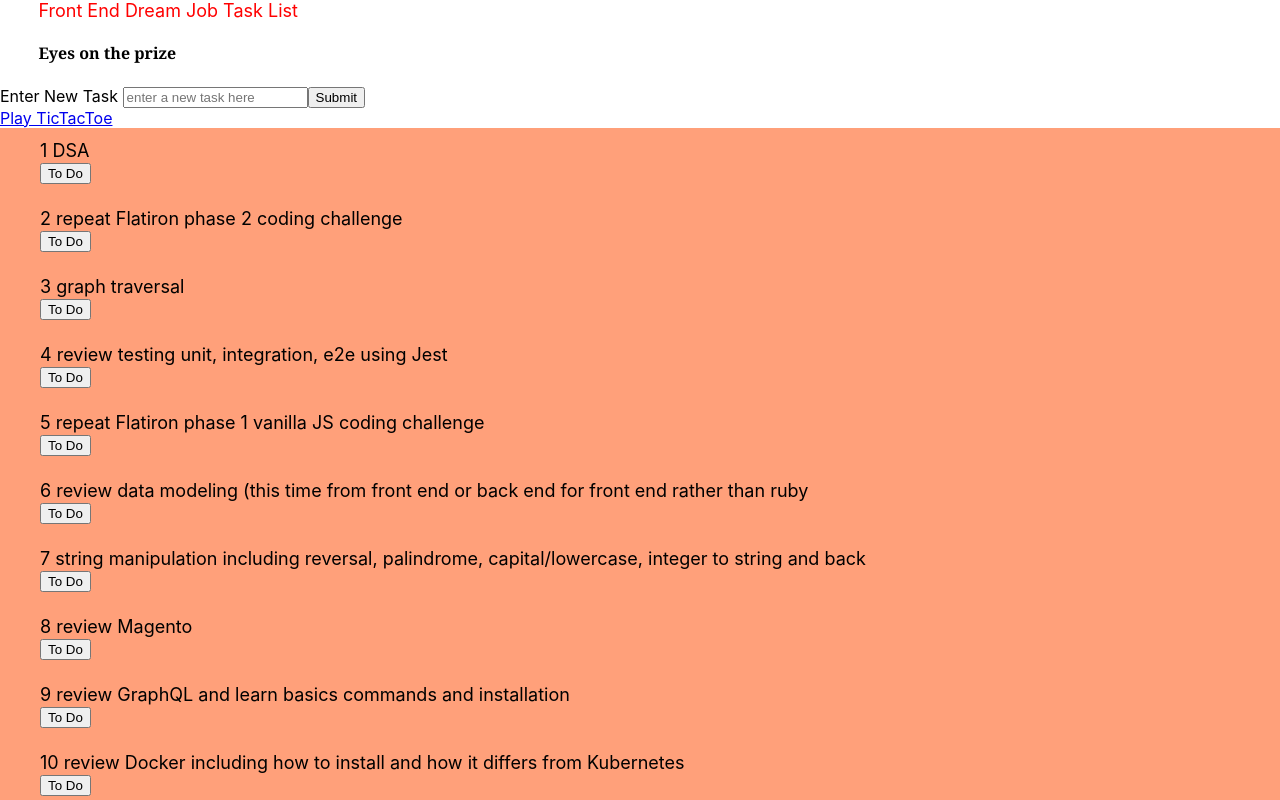
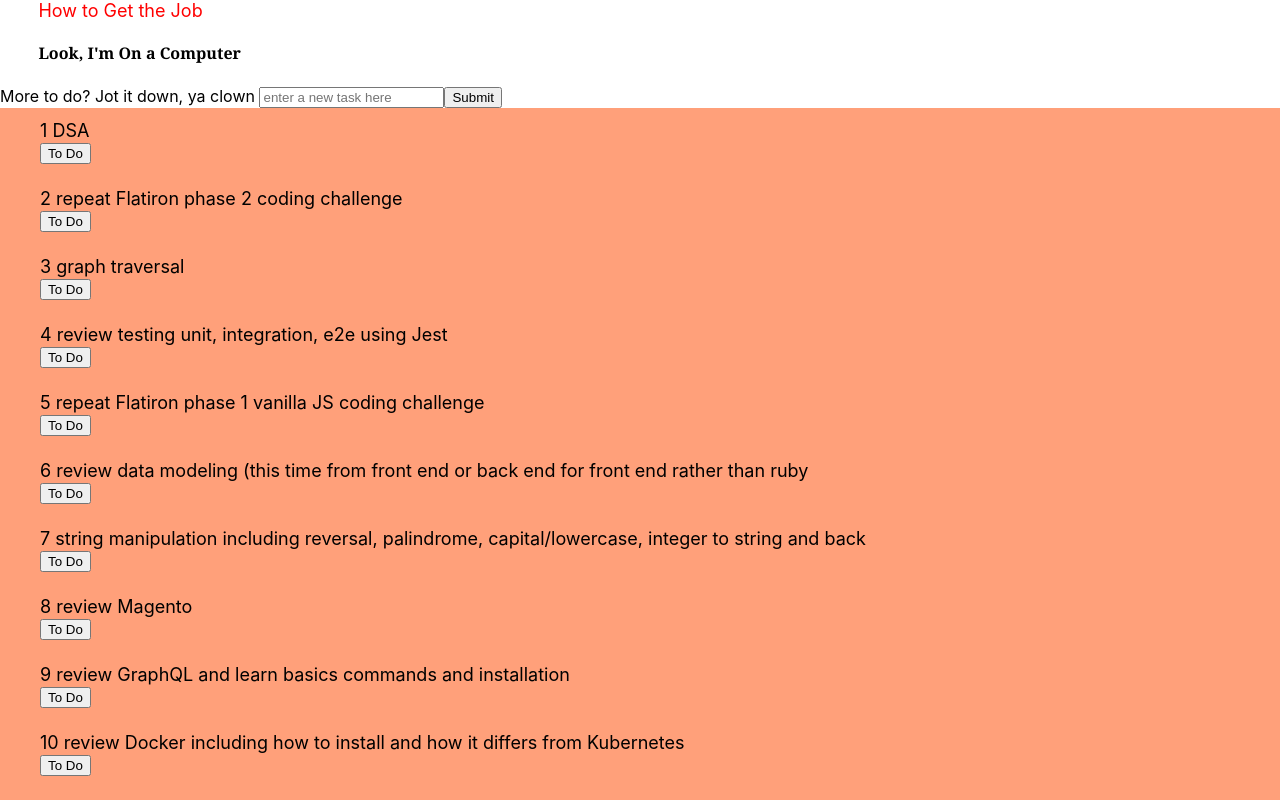
Before and after one commit to Laraellenh/todo-list-frontend-practice, a React (Create React App) app: page /tictactoe in a window 1280 px wide. Shown: the top 800 px of the page. Built offline with nearby package versions, Linux system fonts and the light colour scheme; data requests are answered from the project's data file.

Commit message:
wording changes, style

```diff
--- a/src/App.js
+++ b/src/App.js
@@ -6,7 +6,7 @@ import NewToDo from './Components/NewToDo'
 import { Link} from "react-router-dom"
 import TicTacToe from './Components/TicTacToe'
 import Counter from './Components/Counter'
-
+// going to use borwser router to put give other components (game, counter) their own paths when I have time
 
 function App() {
 const [tasks, setTasks] = useState([]);
@@ -31,15 +31,15 @@ useEffect(()=>{
 
     <div  >
 
-      <div className="div"> Front End Dream Job Task List </div>
-      <h4 className="h4"> Eyes on the prize </h4>
+      <div className="div"> How to Get the Job </div>
+      <h4 className="h4"> Look, I'm On a Computer </h4>
       <NewToDo onAddNewTask={addNewToDo} tasksArray= {taskList} setTasks={setTasks} />
-      <Link to= "/tictactoe"> Play TicTacToe </Link>
+      {/* <Link to= "/tictactoe"> Play TicTacToe </Link> */}
       <ul id="myUL">
       {taskList}
       <br></br>
       <TicTacToe/>
-      <br></br>
+      {/* <br></br> */}
       <Counter/>
       </ul>
       {/* <Routes>
--- a/src/Components/NewToDo.js
+++ b/src/Components/NewToDo.js
@@ -32,7 +32,7 @@ const [newTask, setNewTask] = useState ("")
     console.log(newTask)
     return (
         <form onSubmit={handleSubmit}>
-         <label> Enter New Task </label>
+         <label>  More to do? Jot it down, ya clown </label>
             <input type = "text"
             placeholder = "enter a new task here"
             value = {newTask}
--- a/src/Components/TicTacToe.js
+++ b/src/Components/TicTacToe.js
@@ -17,7 +17,8 @@ export default function TicTacToe() {
   }
   return (
     <div >
-      <h1>Tic Tac Toe</h1>
+      <h1>Tic Tac Toe </h1>
+      <h3> I'm !Not a Rookie </h3>
       {gameBoard.map((square, i) => {
         return (
           <span key={i}>
```
